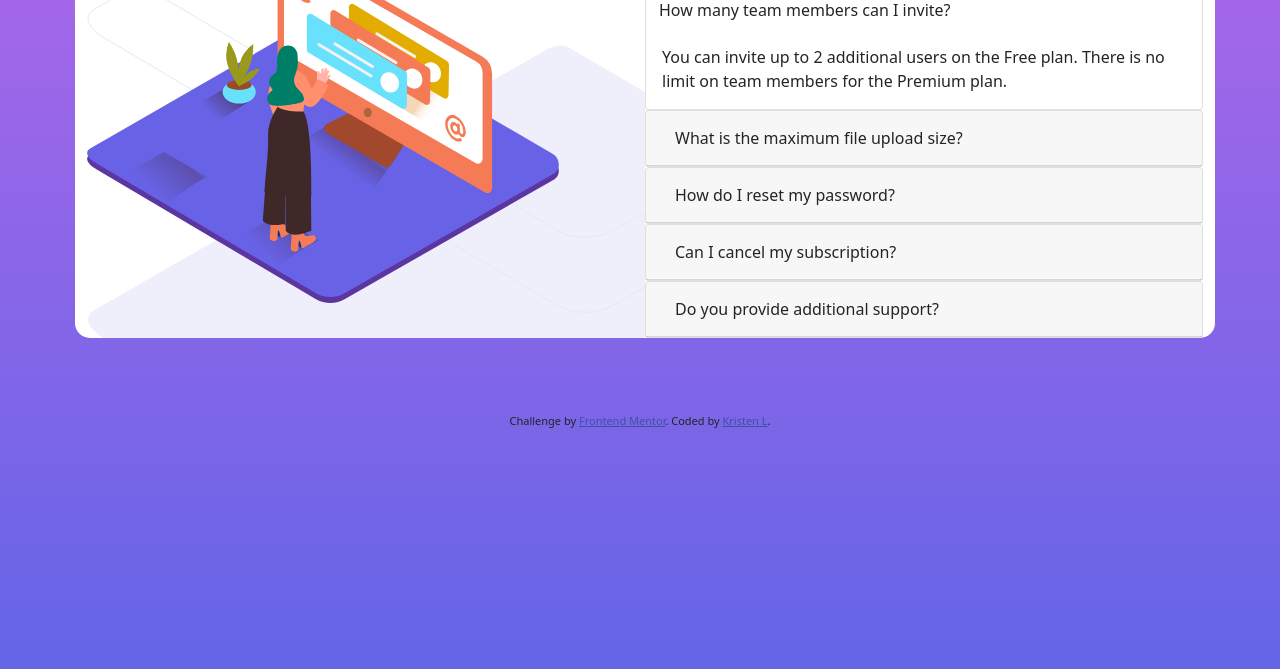
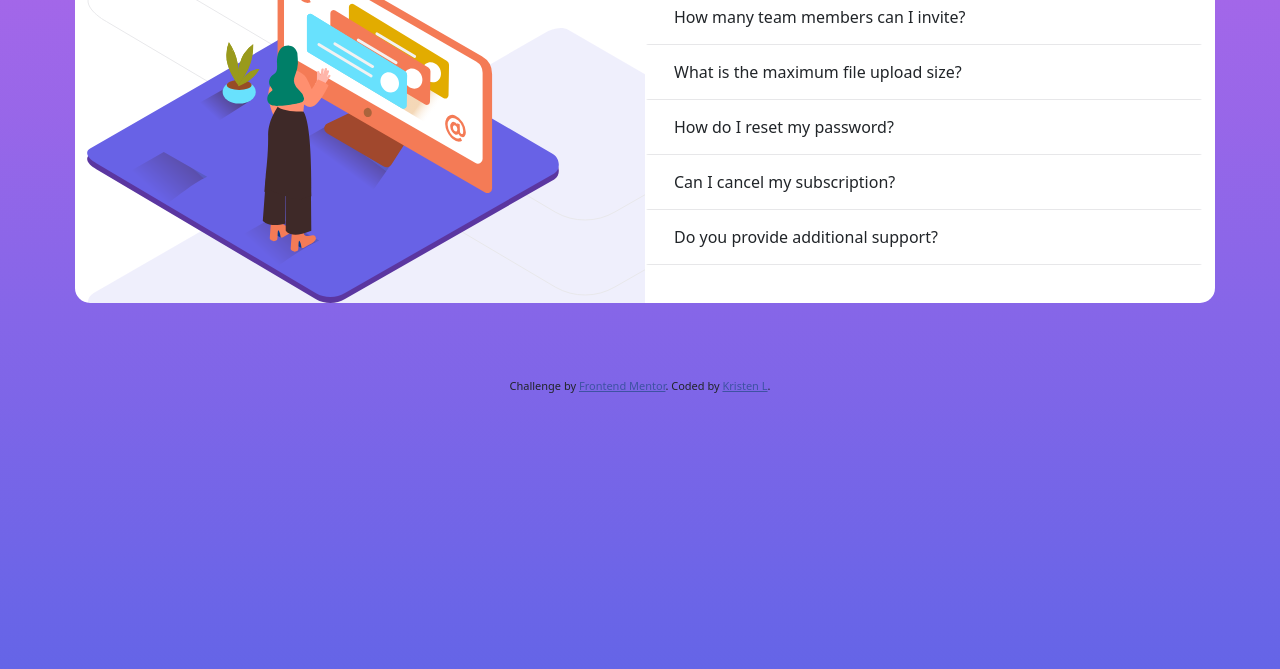
Before and after one commit to kdotelle/FAQAccordion, a website: page index.html in a window 1280 px wide. Shown: the part 131-800 px from the top of the page. Drawn offline with nearby package versions, Linux system fonts and the light colour scheme.

Commit message:
border styling added

```diff
--- a/css/styles.css
+++ b/css/styles.css
@@ -37,3 +37,19 @@ body {
 div {
   flex: 1;
 }
+
+.btn {
+  background-color: #fff;
+  margin: 0px;
+}
+
+.card-header {
+  background-color: #fff;
+  border: 0px;
+  border-bottom: 1px;
+}
+
+.card {
+  border: none;
+  border-bottom: 1px solid hsl(240, 5%, 91%);
+}
--- a/index.html
+++ b/index.html
@@ -44,13 +44,13 @@
         <h2>FAQ</h2>
         <div id="accordion">
           <div class="card">
-            <div class="card=header" id="headingOne">
+            <div class="card-header" id="headingOne">
               <h5 class="mb-0">
                 <button
-                  class="btn"
+                  class="btn collapsed"
                   data-toggle="collapse"
                   data-target="#collapseOne"
-                  aria-expanded="true"
+                  aria-expanded="false"
                   aria-controls="collapseOne"
                 >
                   How many team members can I invite?
@@ -59,7 +59,7 @@
             </div>
             <div
               id="collapseOne"
-              class="collapse show"
+              class="collapse"
               aria-labelledby="headingOne"
               data-parent="#accordion"
             >
```
